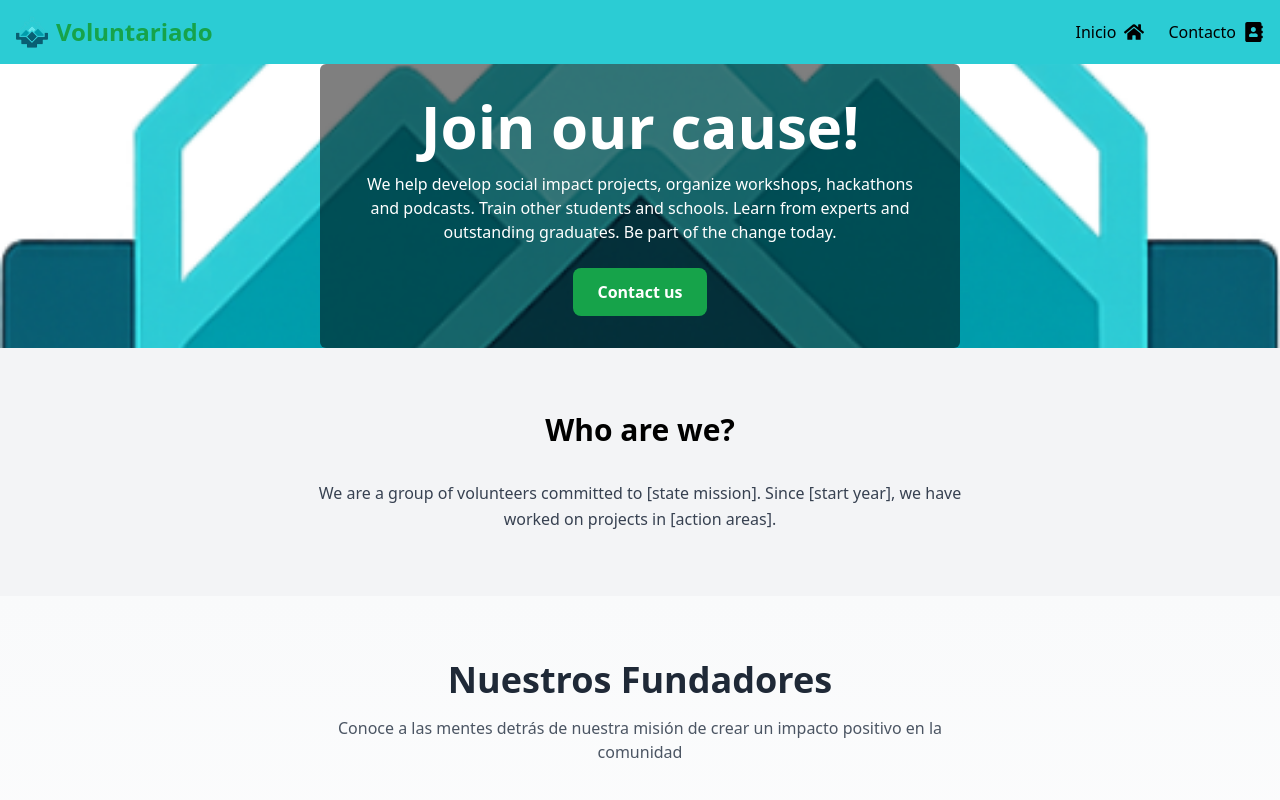
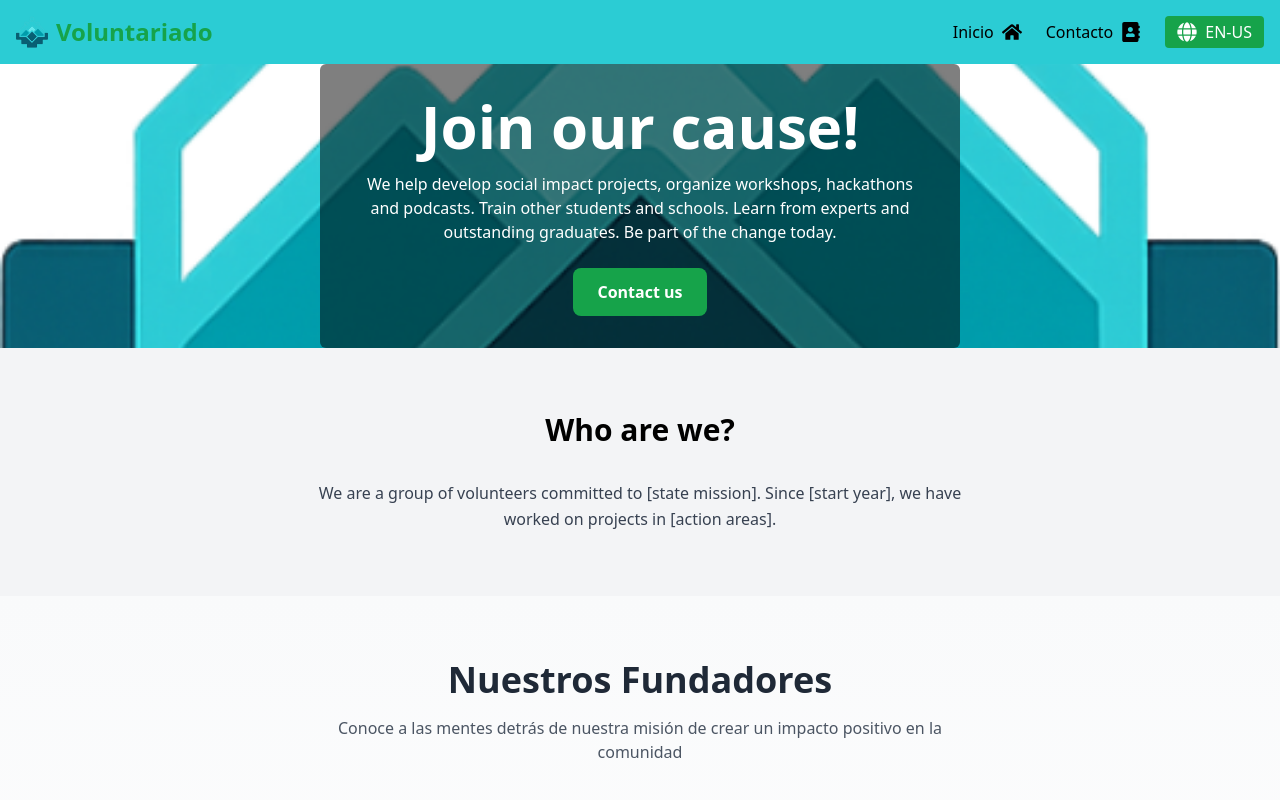
Before and after one commit to CARLOSARQU/proyecto, a React (Vite) app: page / in a window 1280 px wide. Shown: the top 800 px of the page. Built offline with nearby package versions, Linux system fonts and the light colour scheme.

Commit message:
Boton para cambio de idioma

```diff
--- a/src/components/Navbar.jsx
+++ b/src/components/Navbar.jsx
@@ -1,8 +1,20 @@
 import { Link } from "react-router-dom";
 import logo from "../assets/logo-removebg-preview.png";
-import { FaAddressBook, FaHome } from "react-icons/fa";
+import { FaAddressBook, FaHome, FaGlobe } from "react-icons/fa";
+import { useTranslation } from "react-i18next";
+import { useState } from "react";
+
 
 export default function Navbar() {
+  const { i18n, t } = useTranslation();
+  const [language, setLanguage] = useState(i18n.language || "es");
+
+  const toggleLanguage = () => {
+    const newLang = language === "es" ? "en" : "es";
+    i18n.changeLanguage(newLang);
+    setLanguage(newLang);
+  };
+
   return (
     <nav className="bg-[#2bccd4] shadow-md">
       <div className="container mx-auto flex items-center justify-between p-4">
@@ -19,7 +31,12 @@ export default function Navbar() {
             Contacto
             <FaAddressBook className="text-xl" />
           </Link>
+          <button onClick={toggleLanguage} className="text-white bg-green-600 px-3 py-1 rounded hover:bg-green-700 flex items-center gap-2">
+            <FaGlobe className="text-xl" />
+            {language.toUpperCase()}
+          </button>
         </div>
+
       </div>
     </nav>
   );
--- a/src/locales/es/translation.json
+++ b/src/locales/es/translation.json
@@ -4,10 +4,17 @@
         "description": "Ayudamos a desarrollar proyectos con impacto social, a organizar talleres, hackathones y podcasts. Capacitar a otros estudiantes y colegios. Y aprender de expertos y egresados destacados. Sé parte del cambio hoy.",
         "contact": "Contáctanos"
     },
+
     "about": {
-        "title": "¿Quiénes somos?",
+        "title": "Qué es Ayni Digital?",
         "description": "Somos un grupo de voluntarios comprometidos con [mencionar misión]. Desde [año de inicio], trabajamos en proyectos de [áreas de acción]."
     },
+
+    "founders":{
+        "founder": "Rusman Apaza"
+
+    },
+
     "projects": {
         "a": {
         "title": "Proyecto A",
```
Lines whose indentation alone changed are shown as unchanged.
